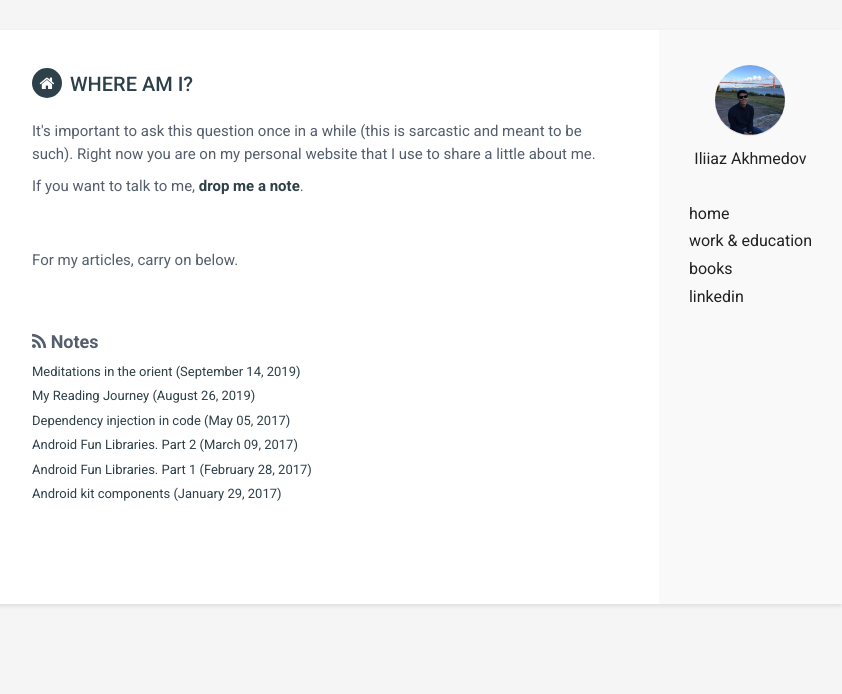
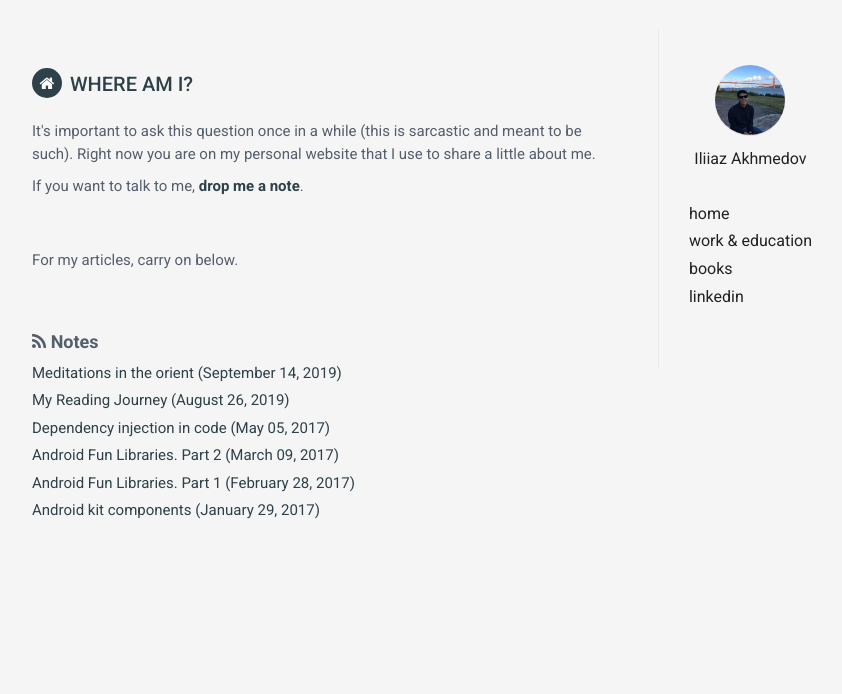
Before and after one commit to ianomad/ianomad.github.io, a Jekyll site: the page built from index.html, in a window 1280 px wide. Shown: the top 694 px of the page, without its empty margins (223-1065 px from the left). Built offline with Jekyll 4.4.1, drawn with Linux system fonts in a browser that asks for light colours; nearby versions of some CDN libraries; grey boxes are pictures that could not be loaded.

Commit message:
My styling obsession

```diff
--- a/assets/css/styles.css
+++ b/assets/css/styles.css
@@ -46,16 +46,17 @@ p {
   max-width: 850px;
   margin: 0 auto;
   position: relative;
-  -webkit-box-shadow: 0px 2px 4px rgba(0, 0, 0, 0.1);
-  -moz-box-shadow: 0px 2px 4px rgba(0, 0, 0, 0.1);
-  box-shadow: 0px 2px 4px rgba(0, 0, 0, 0.1);
+  /* -webkit-box-shadow: 0px 1px 1px rgba(0, 0, 0, 0.3); */
+  /* -moz-box-shadow: 0px 1px 1px rgba(0, 0, 0, 0.3); */
+  /* box-shadow: 0px 1px 1px 1px rgba(0, 0, 0, 0.1); */
 }
 .sidebar-wrapper {
-  background: #f9f9f9;
+  /* background: #f9f9f9; */
+  border-left: 1px solid rgba(0, 0, 0, 0.05);
   position: absolute;
   right: 0;
   width: 240px;
-  height: 100%;
+  padding-bottom: 50px;
   color: #666;
 }
 .sidebar-wrapper a {
@@ -146,10 +147,10 @@ p {
   margin-bottom: 0;
 }
 .main-wrapper {
-  background: #fff;
+  /* background: #fff; */
   padding: 40px;
   padding-right: 220px;
-  min-height: 400px;
+  min-height: 80vh;
 }
 .main-wrapper .section-title {
   text-transform: uppercase;
@@ -314,7 +315,7 @@ used for profile image
 
 .notes-section p {
   margin: 5px 0;
-  font-size: 13px;
+  font-size: 15px;
 }
 
 .video-container ul, .food-container ul {
```
